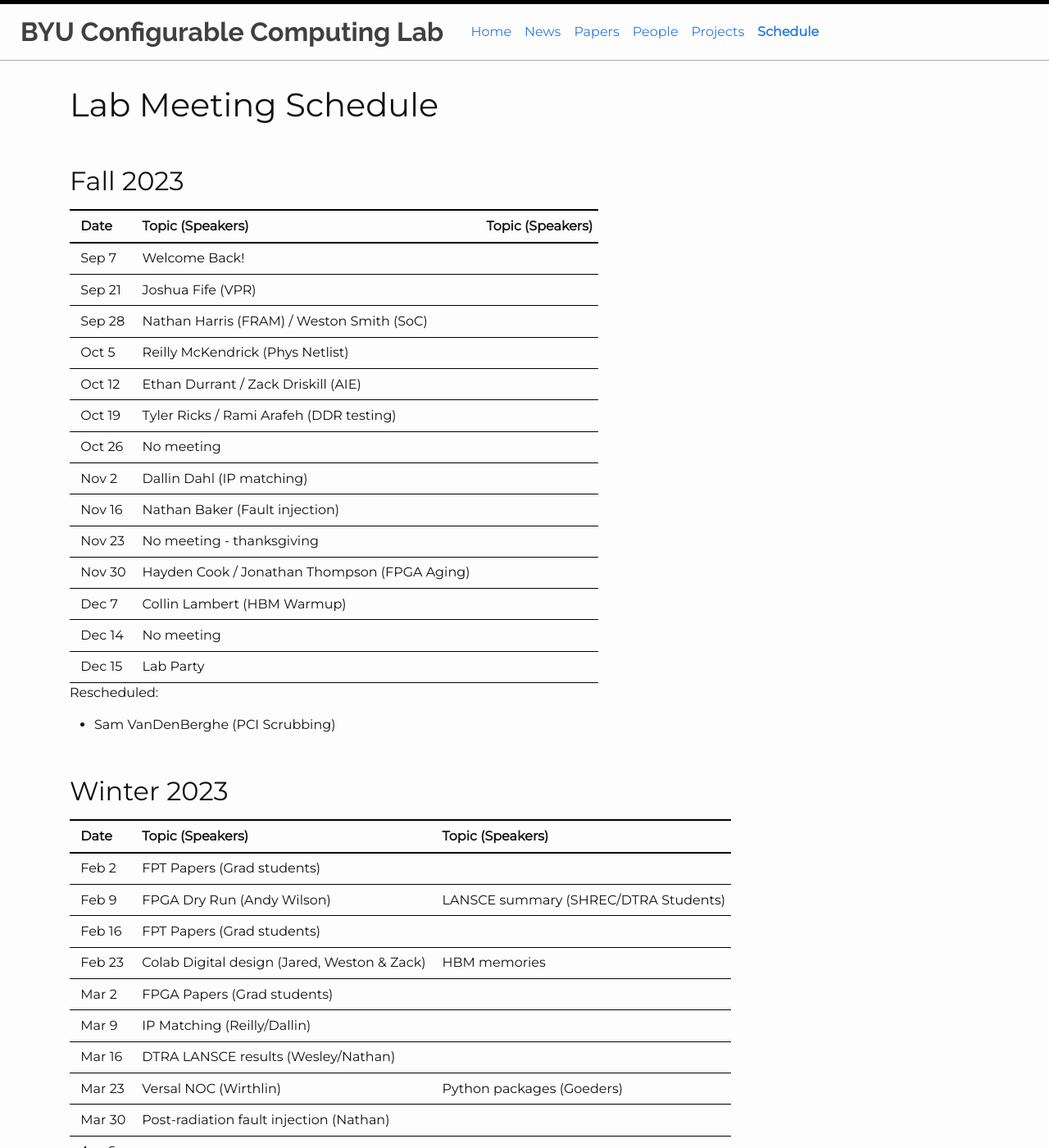
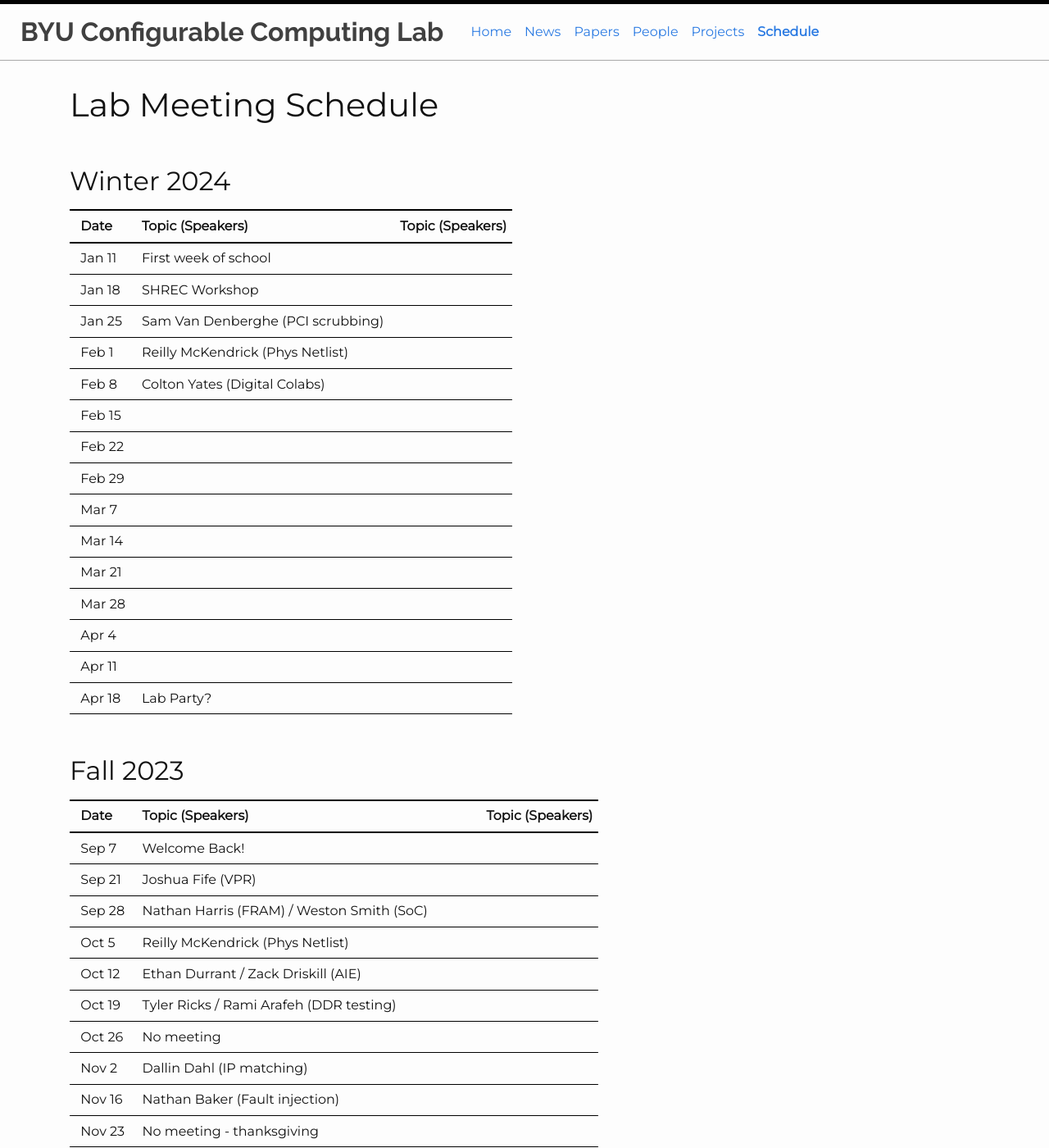
Before and after one commit to byuccl/byuccl.github.io, a Jekyll site: the page built from pages/schedule.md, in a window 1280 px wide and 1400 px high. Shown: the whole window at 82% size. Built offline with Jekyll 4.4.1, drawn with Linux system fonts in a browser that asks for light colours; nearby versions of some CDN libraries.

Commit message:
Updated for 2024

```diff
--- a/pages/schedule.md
+++ b/pages/schedule.md
@@ -4,6 +4,27 @@ title: Schedule
 ---
 
 # Lab Meeting Schedule
+
+## Winter 2024
+
+| Date      | Topic (Speakers)                              | Topic (Speakers)         |
+|-----------|-----------------------------------------------|---------------------------|
+|Jan 11     | First week of school                          |                           |
+|Jan 18     | SHREC Workshop                                |                           |
+|Jan 25     | Sam Van Denberghe (PCI scrubbing)             |                           |
+|Feb 1      | Reilly McKendrick (Phys Netlist)              |                           |
+|Feb 8      | Colton Yates (Digital Colabs)                 |                           |
+|Feb 15     |                                               |                           |
+|Feb 22     |                                               |                           |
+|Feb 29     |                                               |                           |
+|Mar 7      |                                               |                           |
+|Mar 14     |                                               |                           |
+|Mar 21     |                                               |                           |
+|Mar 28     |                                               |                           |
+|Apr 4      |                                               |                           |
+|Apr 11     |                                               |                           |
+|Apr 18     | Lab Party?                                    |                           |
+
 
 ## Fall 2023
 
```
